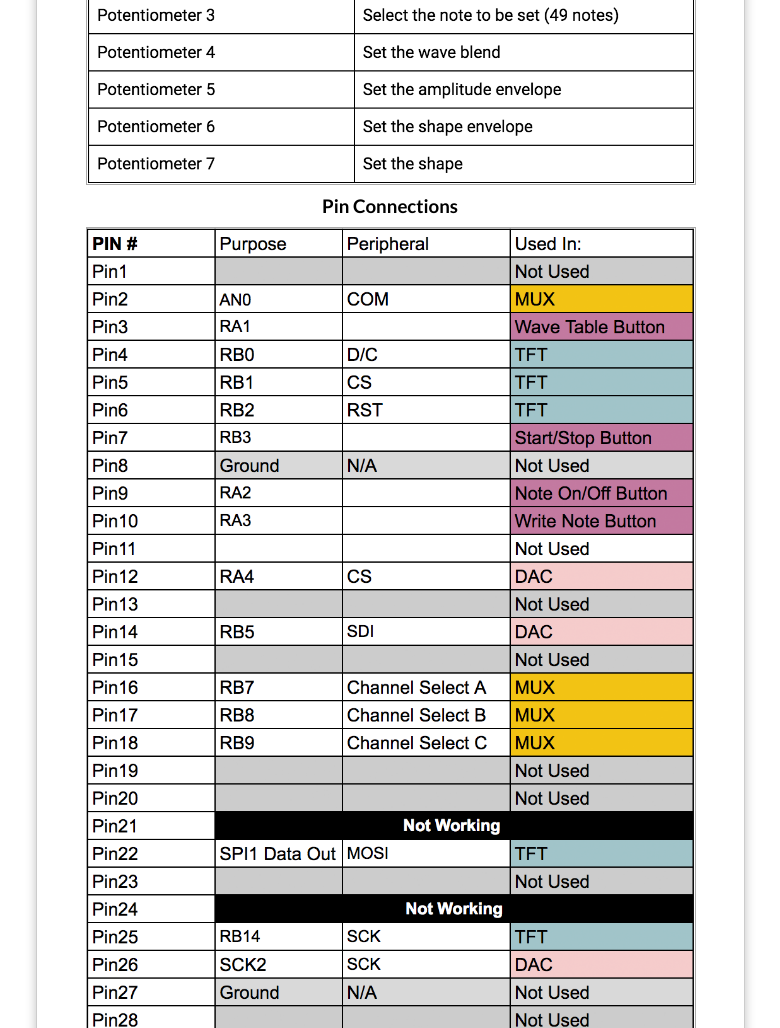
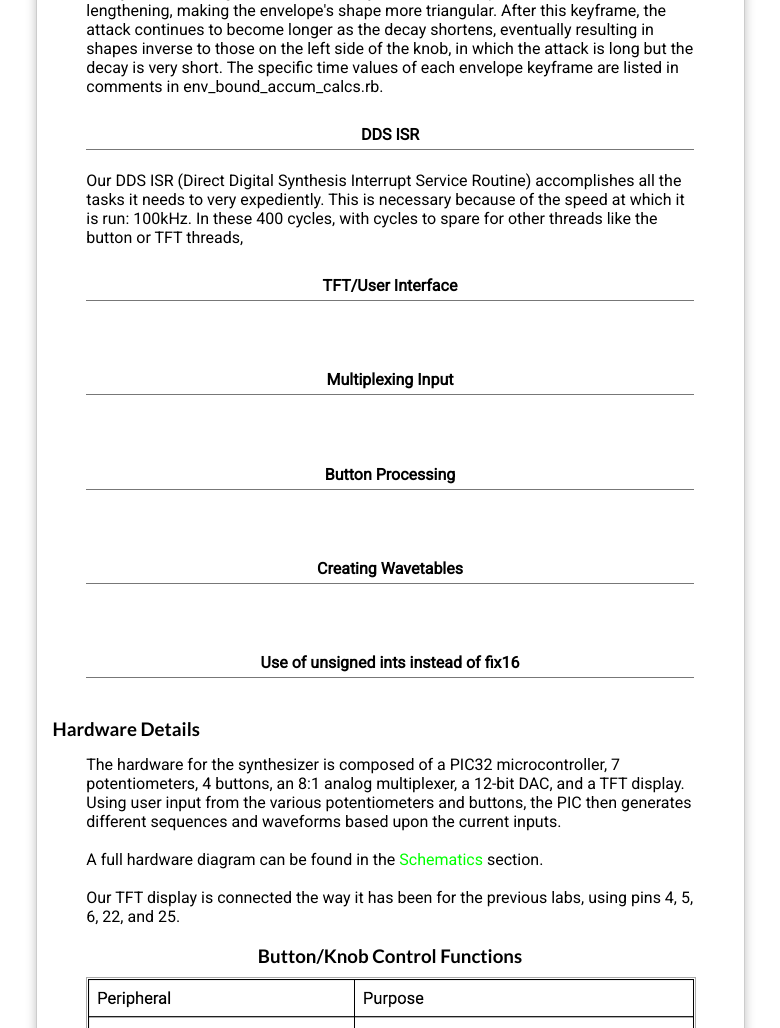
Before and after one commit to ianjhoffman/ece4760-final, a plain HTML site: page ijh6_jjm448_bas332/index.html in a window 1280 px wide. Shown: the part 2380-3408 px from the top of the page, without its empty margins (250-1030 px from the left). Drawn offline with Linux system fonts and the light colour scheme.

Commit message:
Laid out subsubsections for software details

```diff
--- a/ijh6_jjm448_bas332/index.html
+++ b/ijh6_jjm448_bas332/index.html
@@ -151,15 +151,78 @@
 	<div class="report-section">
 		<h3 class="subsection-header"> Software Details </h3>
 		<div class="subsection-content">
-			In our software, the sequencer is initialized in its paused state, with a preset
-			array of sixteen note/rest values. The user can then select individual notes and
-			edit them, either changing the note value or turning it on and off. The sequence
-			can be altered in both the play and pause modes. The wave-forms, blending coefficient
-			between waves, tempo, volume, and envelopes can be changed, and apply to all 16 notes.
-			When put together, we have a very customizable timbre, and 16-step sequence.
+
+			<h4 class="subsubsection-header"> Synthesis/Sequencer Parameters </h4>
+
+			In our software, there are dozens of variables that refer to different synthesis
+			parameters. Two char arrays, step_notes and steps_on, represent the note and
+			activity (rest or note) of each step in the 16-step sequence. In step_notes, a
+			note is represented by an index, 0-48, into a table of phase accumulators,
+			calculated using freq_accum_calcs.rb, which can be found in the
+			<a class="external" href="#commented-program">Commented Program Files</a> section.
+
+			<br><br>
+
+			The old_step_select, step_select, note_select, old_step, and curr_step variables
+			are used for sequence editing and playback, both to supply the TFT-update thread
+			with information it needs to draw the sequence state, and to facilitate reading
+			and writing data to/from the two sequence arrays mentioned above. The seq_active
+			variable is used in the DDS ISR to determine whether or not to add the sequence
+			advancing phase accumulator to the step_accum counter. The phase accumulators for
+			each tempo were calculated using tempo_accum_calcs.rb, which can be found in the
+			Commented Program Files section.
+
+			<br><br>
+
+			There are many flags, accumulators, and values that go into making the amplitude
+			and shape blend envelopes work. The amp_env, shape_env, and shape_amt variables
+			hold the values for the modal envelopes, and the attenuation amount for the shape
+			envelope respectively, all set directly from the ADC reading thread. The rising
+			variables are used as flags in the DDS ISR to determine whether to add or subtract
+			the accumulator. The rise_acc and fall_acc variables for both envelopes are set
+			using envelope rise/fall phase accumulators calculated in env_bound_accum_calcs.rb,
+			which can be found in the Commented Program Files section. These accumulators are
+			blended across the turn of the modal envelope knobs, allowing fades through
+			different envelope lengths and shapes.
+
+			<br><br>
+
+			Both envelopes are AD envelopes. At the left side of the knob, the envelope has
+			a short attack and long decay. As the knob moves towards the center of its turn,
+			the decay becomes longer until a certain keyframe, at which point the attack
+			starts lengthening, making the envelope's shape more triangular. After this
+			keyframe, the attack continues to become longer as the decay shortens, eventually
+			resulting in shapes inverse to those on the left side of the knob, in which the
+			attack is long but the decay is very short. The specific time values of each
+			envelope keyframe are listed in comments in env_bound_accum_calcs.rb.
+
+			<br><br>
+			<h4 class="subsubsection-header"> DDS ISR </h4>
+
+			Our DDS ISR (Direct Digital Synthesis Interrupt Service Routine) accomplishes
+			all the tasks it needs to very expediently. This is necessary because of the speed
+			at which it is run: 100kHz. In these 400 cycles, with cycles to spare for other
+			threads like the button or TFT threads,
+
+			<br><br>
+			<h4 class="subsubsection-header"> TFT/User Interface </h4>
 
 
-			IAN ADD STUFF ABOUT PROGRAM/HELPER PROGRAMS
+			<br><br>
+			<h4 class="subsubsection-header"> Multiplexing Input </h4>
+
+
+			<br><br>
+			<h4 class="subsubsection-header"> Button Processing </h4>
+
+
+			<br><br>
+			<h4 class="subsubsection-header"> Creating Wavetables </h4>
+
+
+			<br><br>
+			<h4 class="subsubsection-header"> Use of unsigned ints instead of fix16 </h4>
+
 		</div>
 		<br>
 
@@ -203,8 +266,8 @@
 			 <br><br>
 
 			The DAC is responsible for the main deliverable portion of our project,
-			and so it’s function is quite visible. However, the other main bit of
-			hardware in our setup is the CD4051b multiplexer, which takes input
+			so its function is quite visible. However, the other main bit of
+			hardware in our setup is the CD4051B multiplexer, which takes input
 			signals from all of our potentiometers and relieves pressure on the PIC32’s
 			ADC capabilities. Most of the ADC pins on the PIC32 are taken up by the
 			TFT display, and so only four pins exist for our 7 analog inputs.
@@ -215,16 +278,16 @@
 
 			<br><br>
 
-			Under the hood, there exists only one ADC in the microcontroller, so it would be multiplexing
-			between all of the ADC pins, in addition to the multiplexing we would be
-			doing on each pin.The CD4051b then perfectly addresses our issue, due to
-			it having eight inputs, outputting a single line which would then use only
-			one ADC pin on the PIC32. Thanks to the multiplexer, we can keep the existing ADC
-			configuration. Although the multiplexer requires three extra channel inputs,
-			which are controlled by the PIC32, we have plenty more options for it, seeing
-			as they can be Digital Outputs, rather than Analog Inputs. The multiplexer itself
-			takes Vdd from the PIC32 power rail, and uses all the signal pins except
-			for Signal 5, which is grounded. The Vss, Vee, and INH pins are also sent
+			Under the hood, there exists only one ADC in the microcontroller, so it
+			would be multiplexing between all of the ADC pins, in addition to the
+			multiplexing we would be doing on each pin. The CD4051B perfectly addresses
+			this issue, due to it having eight inputs, outputting a single signal which
+			we could read on the one ADC pin on the PIC32. Thanks to the multiplexer,
+			we can keep the existing ADC configuration. Although the multiplexer requires
+			three extra channel inputs, which are controlled by the PIC32, we have plenty
+			more options with it, seeing as they can be digital outputs. The multiplexer
+			takes Vdd from the PIC32 power rail, and uses all the signal input pins except
+			for Signal 5, which we grounded. The Vss, Vee, and INH pins were also sent
 			to ground.
 
 			<br><br>
--- a/ijh6_jjm448_bas332/style/style.css
+++ b/ijh6_jjm448_bas332/style/style.css
@@ -116,6 +116,10 @@ a:link, a:hover, a:visited, a:active {
 .subsection-header, .diagram-label {
 	display: block;
 	margin: 0;
+	margin-bottom: 15px;
+}
+
+.diagram-label {
 	margin-bottom: 5px;
 }
 
@@ -137,6 +141,13 @@ a:link, a:hover, a:visited, a:active {
 	text-align: center;
 }
 
+.subsubsection-header {
+	text-align: center;
+	padding-bottom: 5px;
+	margin-top: 10px;
+	border-bottom: 1px solid #777;
+}
+
 .diagram-img {
 	max-width: 100%;
 	display: block;
```
